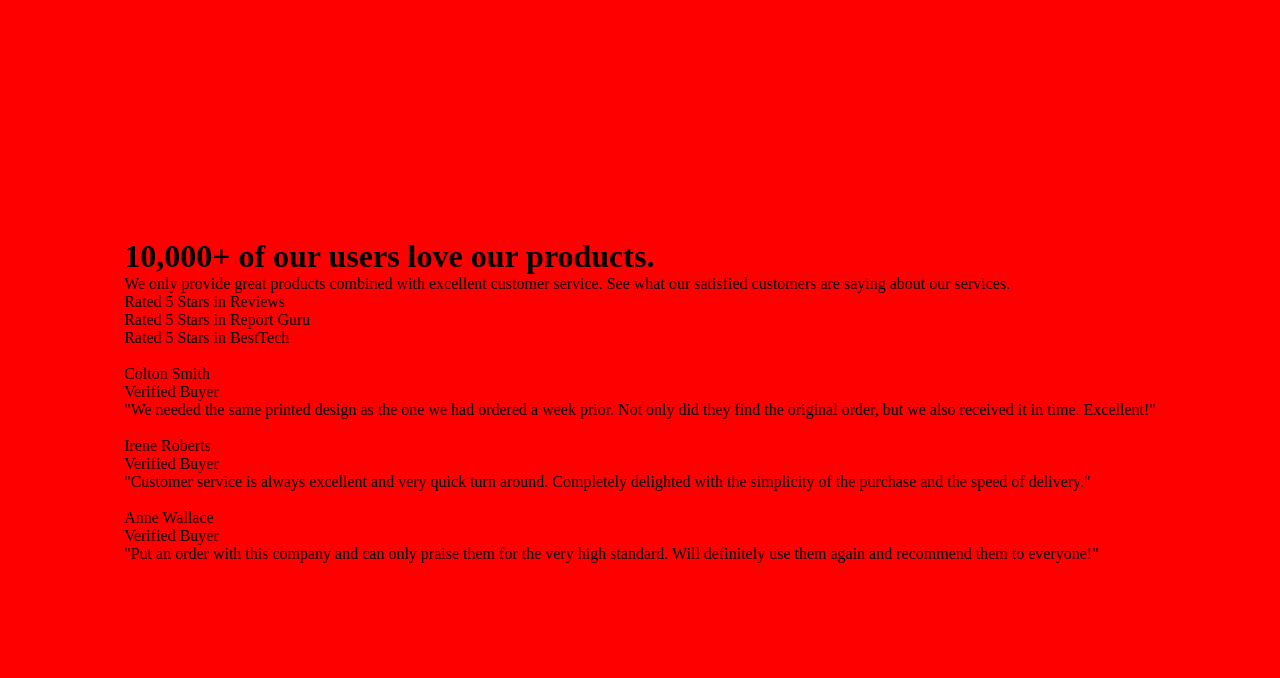
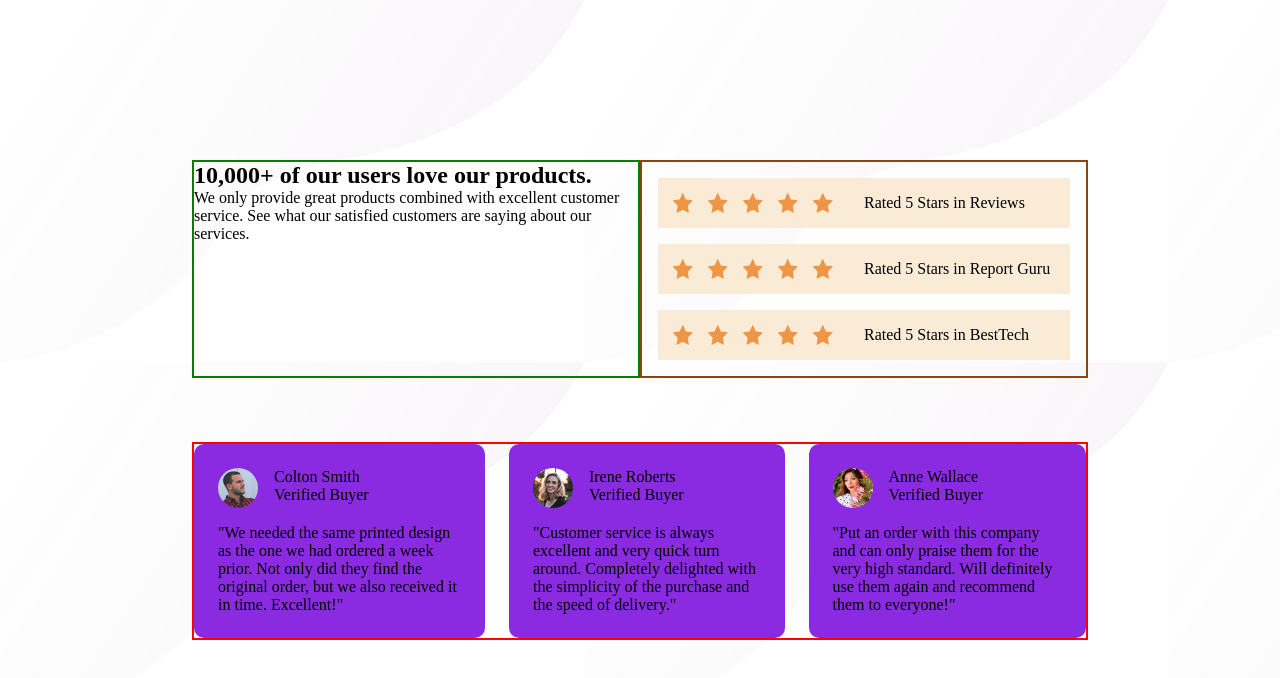
Before and after one commit to TomTwig/social-proof-section, a plain HTML site: page index.html in a window 1280 px wide. Drawn offline with Linux system fonts and the light colour scheme.

Commit message:
third commit

```diff
--- a/index.html
+++ b/index.html
@@ -16,35 +16,63 @@
 
     <title>Frontend Mentor | Social proof section</title>
 
-    <!-- Feel free to remove these styles or customise in your own stylesheet 👍 -->
-    <style>
-      .attribution {
-        font-size: 11px;
-        text-align: center;
-      }
-      .attribution a {
-        color: hsl(228, 45%, 44%);
-      }
-    </style>
+
   </head>
   <body>
     <main>
-      <div>
+      <div class="container">
+      <section class="section-top">
+
+        <div class="header">
           <h1>10,000+ of our users love our products.</h1>
           <p>We only provide great products combined with excellent customer service.
             See what our satisfied customers are saying about our services.</p>
         </div>
 
-      <div>
+        <div class="rating">
+          <div class="rating__content">
+            <div class="rating__content__stars">
+              <img src="images/icon-star.svg" alt="star-rating">
+              <img src="images/icon-star.svg" alt="star-rating">
+              <img src="images/icon-star.svg" alt="star-rating">
+              <img src="images/icon-star.svg" alt="star-rating">
+              <img src="images/icon-star.svg" alt="star-rating">
+            </div>
             <p>Rated 5 Stars in Reviews</p>
-        <p>Rated 5 Stars in Report Guru</p>
-        <p>Rated 5 Stars in BestTech</p>
           </div>
 
+        <div class="rating__content">
+          <div class="rating__content__stars">
+            <img src="images/icon-star.svg" alt="star-rating">
+            <img src="images/icon-star.svg" alt="star-rating">
+            <img src="images/icon-star.svg" alt="star-rating">
+            <img src="images/icon-star.svg" alt="star-rating">
+            <img src="images/icon-star.svg" alt="star-rating">
+          </div>
+
+          <p>Rated 5 Stars in Report Guru</p>
+        </div>
+
+          <div class="rating__content">
+            <div class="rating__content__stars">
+              <img src="images/icon-star.svg" alt="star-rating">
+              <img src="images/icon-star.svg" alt="star-rating">
+              <img src="images/icon-star.svg" alt="star-rating">
+              <img src="images/icon-star.svg" alt="star-rating">
+              <img src="images/icon-star.svg" alt="star-rating">
+            </div>
+            <p>Rated 5 Stars in BestTech</p>
+
+          </div>
+
+        </div>
+
+    </section>
+    <section class="section-bottom">
         <div class="card">
 
           <div class="card__customer">
-          <img class="card__customer__picture" src="" alt="">
+            <img class="card__customer__picture" src="images/image-colton.jpg" alt="picture of Colton Smith">
             <div class="card__customer__info">
               <p>Colton Smith</p>
               <p>Verified Buyer</p>
@@ -54,10 +82,9 @@
           Not only did they find the original order, but we also received it in time.
           Excellent!"</p>
         </div>
-
+    <div class="card">
         <div class="card__customer">
-        <div>
-          <img class="card__customer__picture" src="" alt="">
+            <img class="card__customer__picture" src="images/image-irene.jpg" alt="picture of Irene Roberts">
             <div class="card__customer__info">
               <p>Irene Roberts</p>
               <p>Verified Buyer</p>
@@ -67,16 +94,25 @@
             delighted with the simplicity of the purchase and the speed of delivery."</p>
       </div>
 
+
+
+      <div class="card">
         <div class="card__customer">
-        <div>
-          <img class="card__customer__picture" src="" alt="">
+            <img class="card__customer__picture" src="images/image-anne.jpg" alt="picture of Anne Wallace">
             <div class="card__customer__info">
-            <p>Anne Wallace </p>
+              <p>Anne Wallace</p>
               <p>Verified Buyer</p>
             </div>
           </div>
           <p>"Put an order with this company and can only praise them for the very high
             standard. Will definitely use them again and recommend them to everyone!"</p>
+
+
+      </div>
+
+  </div>
+</section>
+
 </div>
 
     </main>
--- a/style.css
+++ b/style.css
@@ -9,5 +9,108 @@ body{
     align-items: center;
     justify-content: center;
     height: 100vh;
-    background-color: red;
+    background-image: url(images/bg-pattern-top-desktop.svg);
+
 }
+
+img{
+
+}
+
+.container{
+    width: 70vw;
+    display: flex;
+    flex-direction: column;
+    gap: 4em;
+}
+
+.section-top{
+    display: flex;
+
+
+}
+
+.header{
+    display: flex;
+    flex-direction: column;
+    flex: 1;
+    border: 2px green solid;
+
+}
+.rating{
+    flex: 1;
+    border: 2px saddlebrown solid;
+
+}
+.rating__content{
+    display: flex;
+    align-items: center;
+background-color: antiquewhite;
+margin: 1em;}
+.rating__content__stars{
+    flex: 1;
+    display: flex;
+    justify-content: space-evenly;
+
+}
+.rating__content p{
+    flex: 1;
+}
+.rating__content__stars img{
+    width: 20px;
+    height: 20px;
+}
+
+.rating p{
+
+    padding: 1em;
+    border-radius: 15px;
+}
+
+.section-bottom{
+    display: flex;
+    flex-wrap: nowrap;
+    justify-content: space-between;
+    border: solid 2px red;
+    gap: 1.5em;
+}
+
+.card{
+    display: flex;
+    flex-direction: column;
+    justify-content: center;
+
+    padding: 1.5em;
+    background-color: blueviolet;
+    border-radius: 10px;
+    max-height: 300px;
+    max-width:300px ;
+    gap: 1em;
+
+
+
+}
+.card__customer{
+    display: flex;
+
+}
+.card__customer__picture{
+    border-radius: 50%;
+    width: 40px;
+}
+.card__customer__info{
+    margin-left: 1em;
+    display: flex;
+    flex-direction: column;
+}
+
+
+
+
+.attribution {
+    font-size: 11px;
+    text-align: center;
+  }
+  .attribution a {
+    color: hsl(228, 45%, 44%);
+  }
```
Lines whose indentation alone changed are shown as unchanged.
